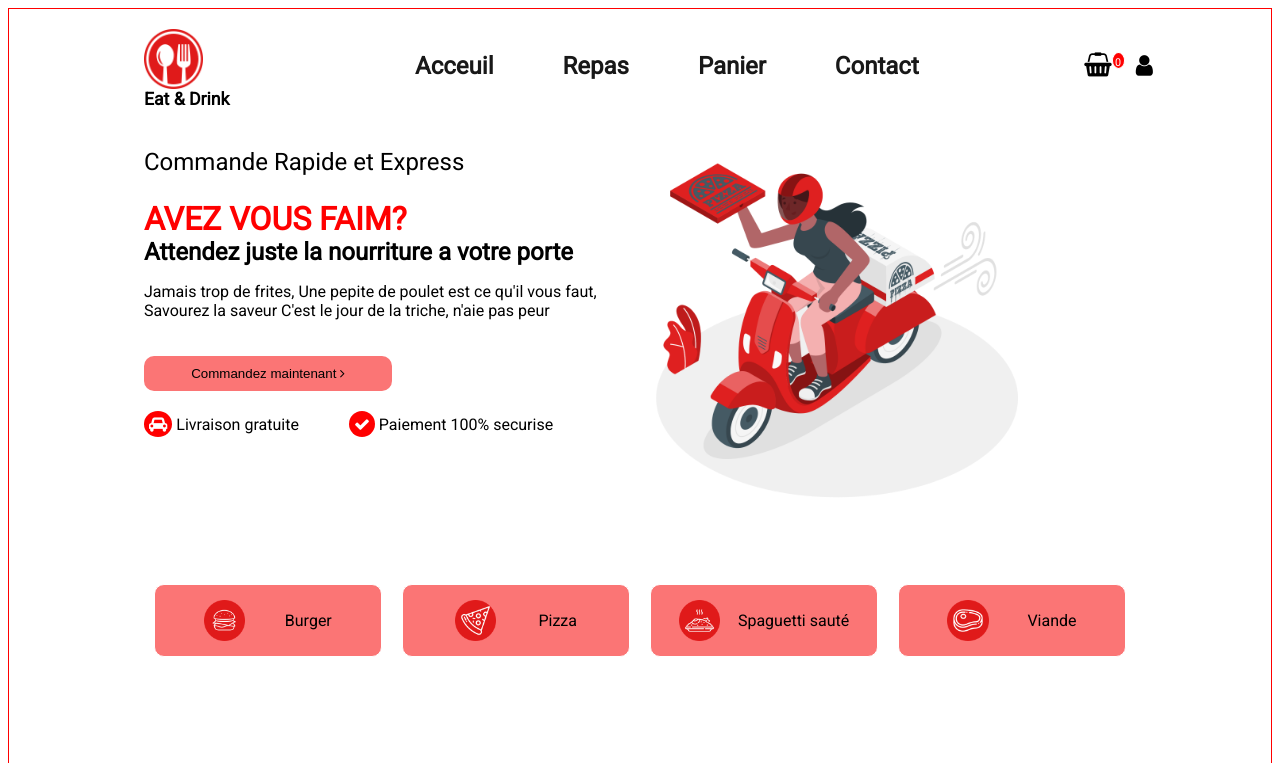
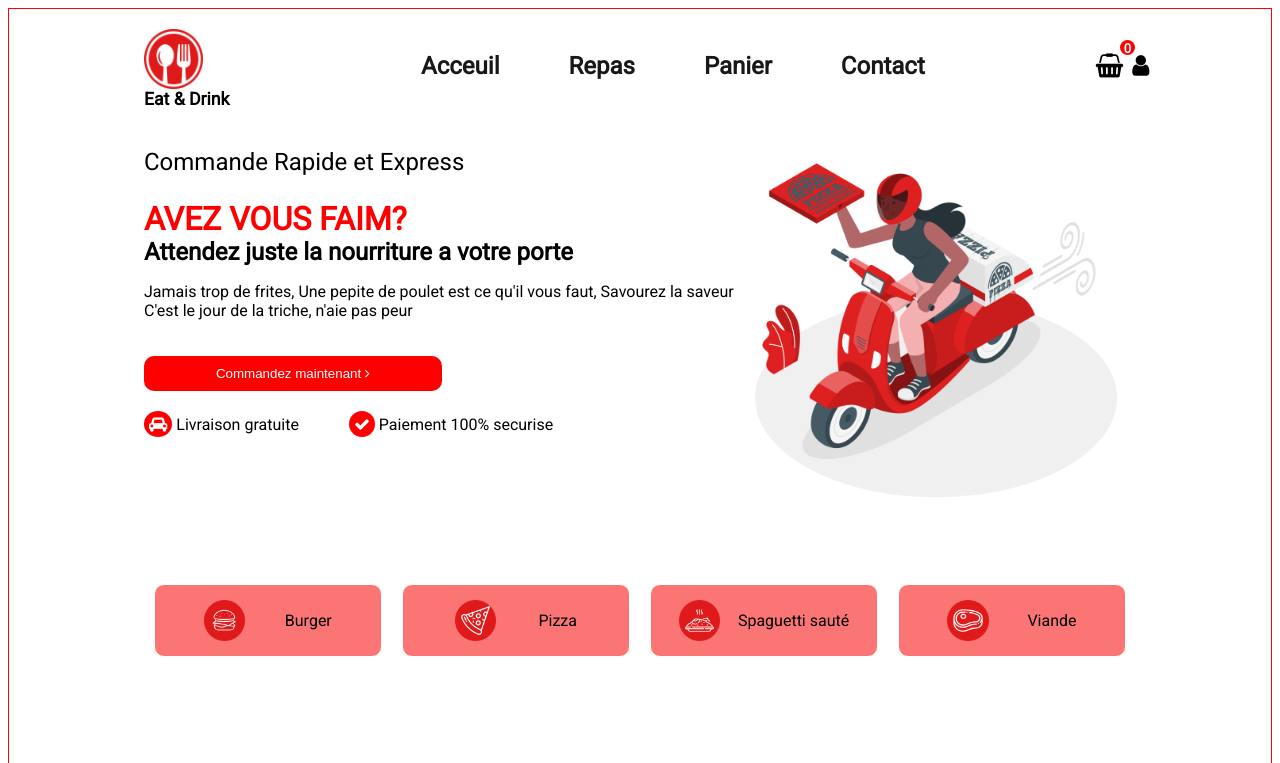
Before and after one commit to linabilou/project-eat-drink, a plain HTML site: page index.html in a window 1280 px wide. Shown: the top 763 px of the page. Drawn offline with Linux system fonts and the light colour scheme.

Commit message:
modification du compteur du panier

```diff
--- a/css/style.css
+++ b/css/style.css
@@ -92,24 +92,27 @@ nav a:hover{
     display: flex;
 }
 
-.compteur{
-    display: flex;
-    flex-direction: row-reverse;
-}
-
 .fa1{
     margin: 10%;
 }
-
+sup{
+    font-size: small;
+}
 #count{
+    position: absolute;
+    top: 40px;
+    right: 145px;
+    bottom: auto;
+    left: auto;
     background-color: red;
     color: white;
-    border: 1px solid white;
-    width: 10px;
-    height: 10px;
+    border: none;
+    width: 15px;
+    height: 15px;
     border-radius: 50%;
-    padding: 6%;
-    font-size: small;
+    margin-bottom: 20px;
+    font-weight: bolder;
+    text-align: center;
 }
 
 /* Home section */
@@ -120,11 +123,12 @@ nav a:hover{
 }
 
 .texte{
-    width: 50%;
+    width: 60%;
 }
 
 div.texte p:last-child{
     padding: 5%;
+    font-size: large;
 }
 
 .hero{
@@ -155,7 +159,8 @@ div.texte p:last-child{
 }
 
 .btn-commande{
-    background-color: rgb(251, 117, 117);
+    background-color: red;
+    color: white;
     border-radius: 10px;
     margin: 20px 20px 20px 0;
     padding: 10px;
@@ -166,8 +171,7 @@ div.texte p:last-child{
 }
 
 .btn-commande:hover{
-    background-color: red;
-    color: white;
+    background-color: rgb(27, 21, 110);
     transform: scale(1.2);
 }
 
@@ -317,7 +321,7 @@ nav.nav-foods ul li a{
 #btn-all{
     font-size: large;
     background-color: white;
-    border: 1px solid white;
+    border: none;
     border-radius: 10px;
     cursor: pointer;
 }
@@ -615,7 +619,6 @@ div.social ul li a{
     }
 
     .btn-commande{
-        background-color: rgb(251, 117, 117);
         border-radius: 25px;
         align-self: center;
         margin: 5px 0 20px 40px;
--- a/index.html
+++ b/index.html
@@ -6,7 +6,6 @@
         <meta name="viewport" content="width=device-width, initial-scale=1.0">
         <title>Eat and Drink Restaurant</title>
         <link rel="stylesheet" href="css/style.css">
-        <!-- <script src="https://use.fontawesome.com/4813b1b750.js"></script> -->
         <link rel="stylesheet" href="assets/font-awesome/css/font-awesome.min.css">
     </head>
     <body>
@@ -31,11 +30,11 @@
                 </nav>
 
                 <div class="panier">
-                    <div class="fa1 compteur">
+                    <div class="fa1">
+                        <i class="fa fa-shopping-basket"></i>
                         <div id="count">
-                             <sup>0</sup>
-                        </div>
-                        <i class="fa fa-shopping-basket"></i>
+                            <sup>0</sup>
+                       </div>
                     </div>
 
                     <div class="fa1">
```
